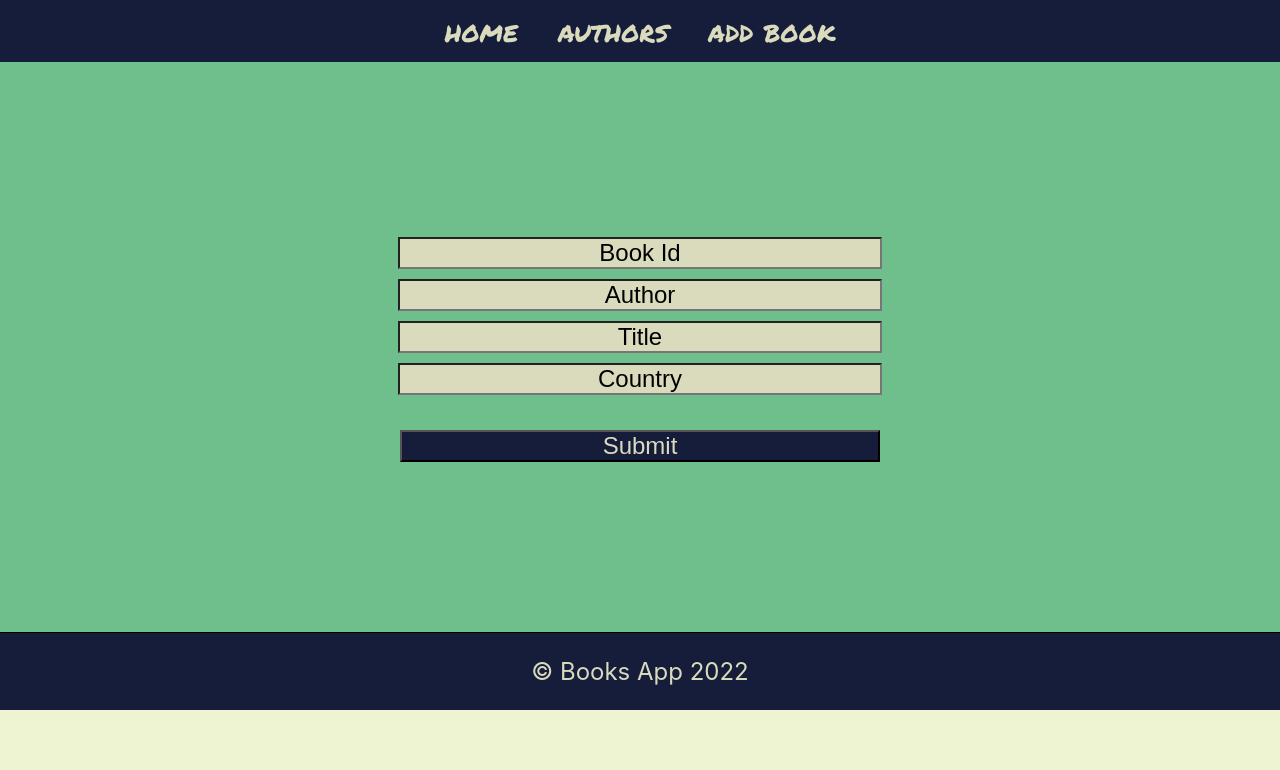
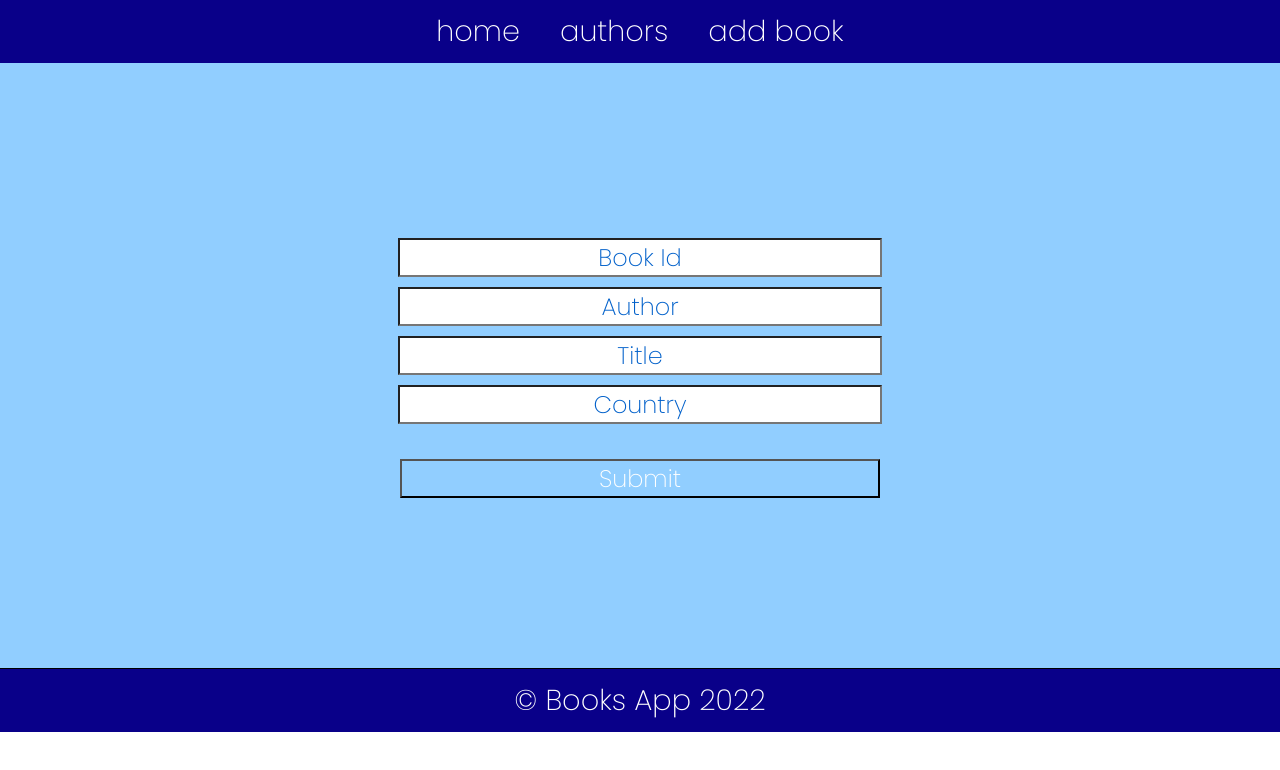
Before and after one commit to mladen081/m, a React (Create React App) app in the folder src/front/: page /inputBook in a window 1280 px wide. Shown: the top 770 px of the page. Built offline with nearby package versions, Linux system fonts and the light colour scheme.

Commit message:
Started Books App version 2.5.

```diff
--- a/src/front/src/components/AddBookForm.css
+++ b/src/front/src/components/AddBookForm.css
@@ -1,5 +1,5 @@
 .book-form-wraper {
-    background-color: #6ebf8b;
+    background-color: #91CEFF;
     text-align: center;
 }
 
@@ -10,25 +10,25 @@
 input {
     text-align: center;
     width: 20em;
-    background-color: #dadbbd;
+    background-color: #fff;
     color: #151d3b;
     font-size: 1.5em;
     margin: 5px 0;
 }
 ::placeholder {
-    color: #000;
+    color: #0060CA;
 }
 
 .book-form-wraper button {
     margin-top: 30px;
     width: 20em;
     font-size: 1.5em;
-    background-color: #151d3b;
-    color: #dadbbd;
+    background-color: transparent;
+    color: #fff;
 }
 
 .book-form-wraper button:hover {
-    background-color: #d82148;
+    background-color: #0060CA;
 }
 
 @media(max-width: 767px) {
--- a/src/front/src/components/Footer.css
+++ b/src/front/src/components/Footer.css
@@ -1,8 +1,14 @@
 .Footer {
-    background-color: #151d3b;
-    color: #dadbbd;
+    background-color: #090089;
+    color: #fff;
     text-align: center;
-    font-size: 1.5em;
-    padding: 1em 0;
+    font-size: 1.8em;
     border-top: 1px solid #000;
+    padding: 10px 0;
 }
+
+@media(max-width: 767px) {
+    .Footer {
+        font-size: 1em;
+    }
+}
--- a/src/front/src/components/Layout.css
+++ b/src/front/src/components/Layout.css
@@ -1,17 +1,16 @@
-@import url('https://fonts.googleapis.com/css2?family=Permanent+Marker&display=swap');
+@import url('https://fonts.googleapis.com/css2?family=Poppins:wght@100;200;300;400;600&display=swap');
 
 .topnav-l {
-    background-color: #151d3b;
-
+    background-color: #090089;
     text-align: center;
-    color: #dadbbd;
 }
 
 .topnav-l ul {
     text-transform: lowercase;
     list-style: none;
     font-size: 1.8em;
-    font-family: 'Permanent Marker', cursive;
+    font-family: 'Poppins', sans-serif;
+    font-weight: 200;
 }
 
 .topnav-l ul li {
@@ -20,18 +19,18 @@
 }
 
 .topnav-l ul li a {
-    color: #dadbbd;
+    color: #fff;
     text-decoration: none;
 }
 
 .topnav-l ul li a:hover,
 .topnav-l ul li a:focus,
 .topnav-l ul li a:active {
-    color: #6ebf8b;
+    color: #FCDC74;
 }
 
 @media(max-width: 767px) {
     .topnav-l ul {
-        font-size: 1.2em;
+        font-size: 1em;
     }
 }
--- a/src/front/src/index.css
+++ b/src/front/src/index.css
@@ -1,20 +1,8 @@
+@import url('https://fonts.googleapis.com/css2?family=Poppins:wght@100;200;300;400;600&display=swap');
+
 * {
   margin: 0;
   padding: 0;
+  font-family: 'Poppins', sans-serif;
+  font-weight: 200;
 }
-
-body {
-  margin: 0;
-  padding: 0;
-  background-color: #eef3d2;
-  font-family: -apple-system, BlinkMacSystemFont, 'Segoe UI', 'Roboto', 'Oxygen',
-    'Ubuntu', 'Cantarell', 'Fira Sans', 'Droid Sans', 'Helvetica Neue',
-    sans-serif;
-  -webkit-font-smoothing: antialiased;
-  -moz-osx-font-smoothing: grayscale;
-}
-
-code {
-  font-family: source-code-pro, Menlo, Monaco, Consolas, 'Courier New',
-    monospace;
-}
--- a/src/front/src/pages/AuthorsPage.css
+++ b/src/front/src/pages/AuthorsPage.css
@@ -1,15 +1,15 @@
 .authors {
     text-align: center;
     font-size: 1.7em;
-    background-color: #dadbbd;
+    background-color: #0060CA;
     padding: 215px 0;
 }
 
 .authors a {
     text-decoration: none;
-    color: #151d3b;
+    color: #fff;
 }
 
 .authors a:hover {
-    color: #d82148;
+    color: #FCDC74;
 }
--- a/src/front/src/pages/AuthorsTitlesPage.css
+++ b/src/front/src/pages/AuthorsTitlesPage.css
@@ -1,86 +1,24 @@
-.titles {
-    min-height: 400px;
+.AuthorsTitlesPage {
+    background-color: #0060CA;
+    color: #fff;
     text-align: center;
-    background-color: #dadbbd;
-    padding: 100px;
 }
 
-.titles .section-header {
-    font-size: 1.5em;
-    color: #151d3b;
-    padding: 30px 0;
+.one-title {
+    margin: 1em auto;
 }
 
-.titles .books {
-    width: 500px;
-    border: 5px solid #d82148;
+.back {
+    display: block;
+    width: 4em;
+    margin: 2em auto;
+    background-color: transparent;
+    border: 1px solid #fff;
     border-radius: 15px;
-    margin: 0 auto;
-    padding: 40px 0;
+    color: #fff;
+    text-decoration: none;
 }
 
-.titles .one-title {
-    margin: 0.5em auto;
-    width: 300px;
-    color:  transparent;
-    border: 1px solid #d82148;
-    border-radius: 15px;
-
+.back:hover {
+    background-color: #090089;
 }
-
-.titles p {
-    font-size: 1.7em;
-    color: #151d3b;
-}
-
-.titles .back {
-    display: block;
-    width: 300px;
-    background-color: transparent;
-    margin: 50px auto;
-    border: 3px solid #6ebf8b;
-    border-radius: 15px;
-}
-
-.titles .back:hover {
-    background-color: #6ebf8b;
-    color: #dadbbd;
-}
-
-.titles a {
-    text-decoration: none;
-    font-size: 1.7em;
-}
-
-@media(max-width: 767px) {
-    .titles {
-        padding: 50px;
-    }
-    .titles a {
-        font-size: 1.4em;
-    }
-    .titles .section-header {
-        font-size: 1em;
-    }
-    .titles .books {
-        width: 250px;
-    }
-    .titles .one-title {
-        width: 150px;
-    }
-    .titles .back {
-        width: 250px;
-    }
-    .titles p {
-        font-size: 1.2em;
-    }
-}
-
-@media(max-width: 320px) {
-    .titles {
-        padding: 30px;
-    }
-    .titles .section-header {
-        font-size: .8em;
-    }
-}
--- a/src/front/src/pages/AuthorsTitlesPage.js
+++ b/src/front/src/pages/AuthorsTitlesPage.js
@@ -1,6 +1,6 @@
 import { useEffect, React, useState } from "react";
 import { useParams } from "react-router-dom";
-import { Outlet, Link } from "react-router-dom";
+import { Link } from "react-router-dom";
 
 import "./AuthorsTitlesPage.css";
 
@@ -19,7 +19,6 @@ export const AuthorsTitlesPage = (props) => {
       const fetchTitles = async () => {
         const response = await fetch('http://localhost:8080/getAllBooks');
         const data = await response.json();
-        console.log(data);
         setATitles(data);
       };
       fetchTitles();
@@ -32,7 +31,7 @@ export const AuthorsTitlesPage = (props) => {
   for (const key in atitles) {
 
     if (atitles[key].author === params.authors) {
-      title.push(atitles[key].title);
+      title.push([atitles[key].title, atitles[key].bookId]);
     }
   }
 
@@ -49,7 +48,10 @@ export const AuthorsTitlesPage = (props) => {
           {title.map(title => (
             <div className="one-title">
               <p>
-                {title}
+                {title[0]}
+              </p>
+              <p>
+                {title[1]}
               </p>
             </div>
           ))}
```
